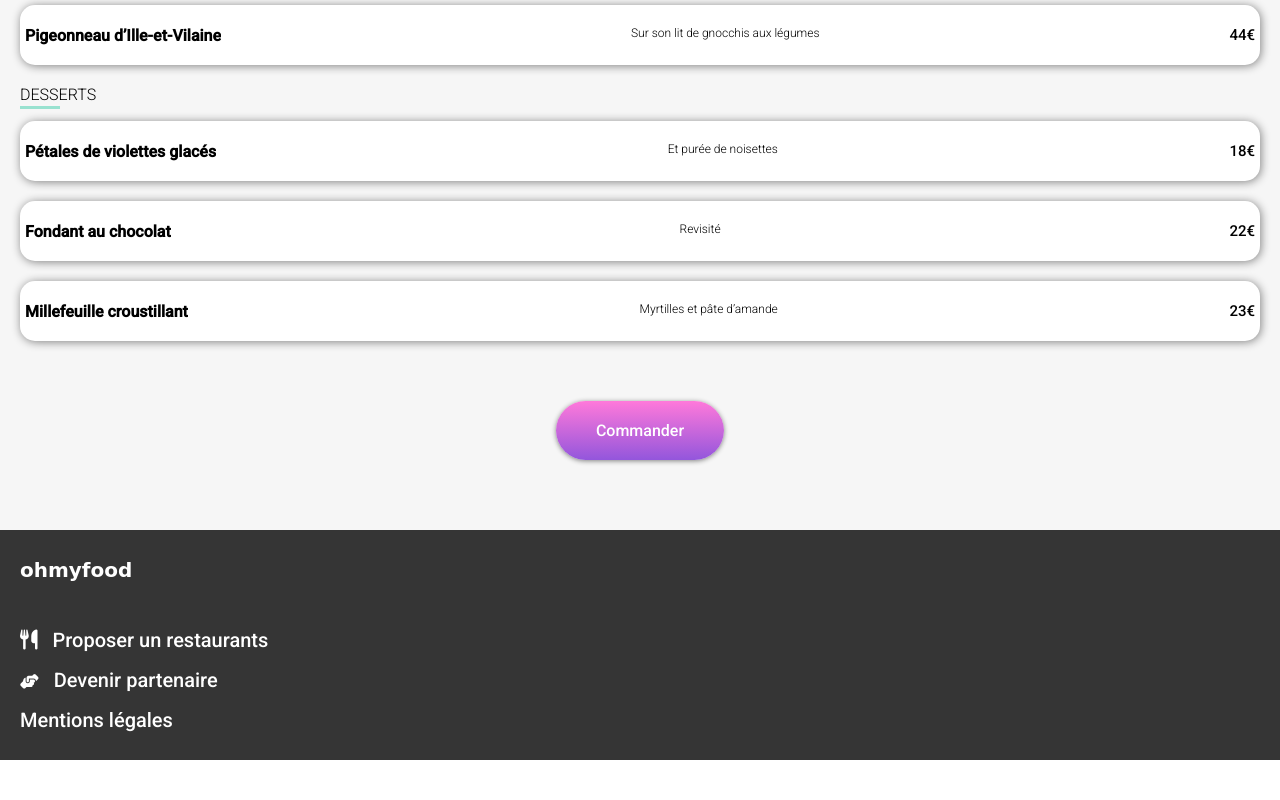
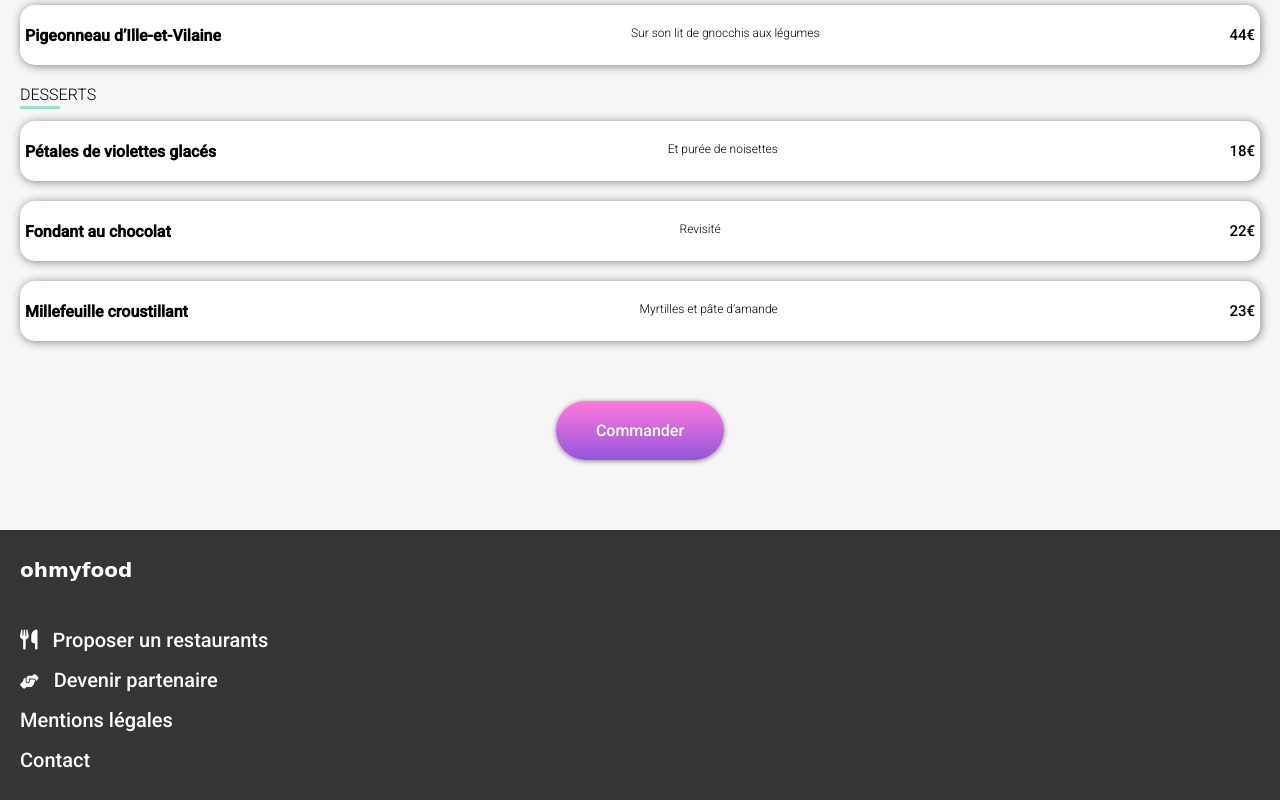
Before and after one commit to h-matthias/MatthiasHoarau_3_19102020, a website: page a_la_francaise.html in a window 1280 px wide. Shown: the part 772-1572 px from the top of the page. Before the commit the page ends 1532 px from the top, so only its background shows below. Drawn offline with Linux system fonts and the light colour scheme; a web font is replaced by a local one.

Commit message:
ajout contact

```diff
--- a/a_la_francaise.html
+++ b/a_la_francaise.html
@@ -228,7 +228,7 @@
         <a href="#">
             Mentions légales
         </a>
-        <a href="mailto:contact@ohmyfood.fr"></a>
+        <a href="mailto:contact@ohmyfood.fr">Contact</a>
     </footer>
 
 </body>
```
Also changed, not shown: la_note_enchantee.html (+1 -1 lines), la_palette_du_gout.html (+1 -1 lines), le_delice_des_sens.html (+1 -1 lines).
